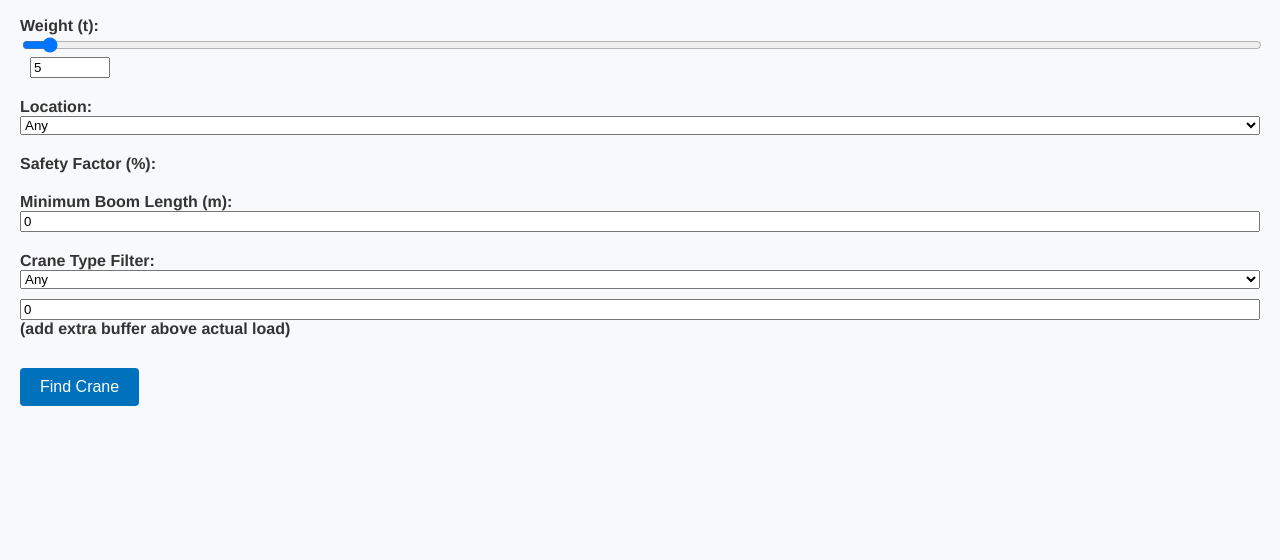
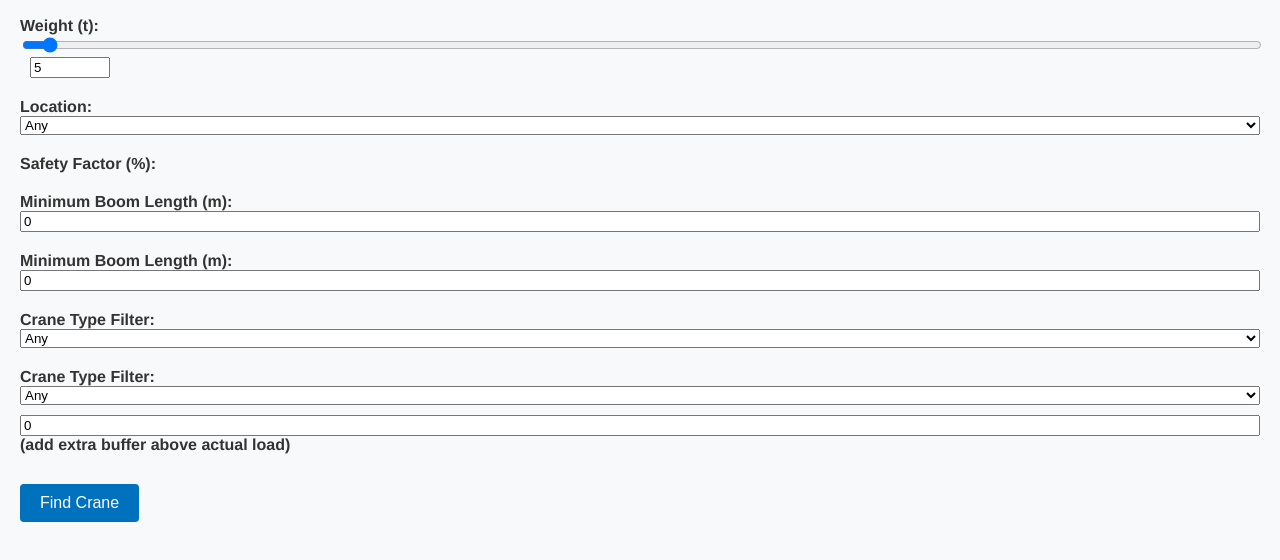
Before and after one commit to reekdeep/reekdeep.github.io, a plain HTML site: page index.html in a window 1280 px wide. Shown: the part 168-728 px from the top of the page. Drawn offline with Linux system fonts and the light colour scheme.

Commit message:
Initial site

```diff
--- a/index.html
+++ b/index.html
@@ -124,6 +124,27 @@
 </label>
 
 <label>
+    Minimum Boom Length (m):
+    <input type="number" id="minBoom" min="0" step="0.1" value="0">
+  </label>
+
+  <label>
+    Crane Type Filter:
+    <select id="craneType">
+      <option value="Any">Any</option>
+      <option value="All Terrain">All Terrain</option>
+      <option value="Franna">Franna</option>
+      <option value="Maeda">Maeda</option>
+      <option value="Grove">Grove</option>
+      <option value="Kato">Kato</option>
+      <option value="Demag">Demag</option>
+      <option value="Liehbherr">Liehbherr</option>
+      <option value="Tadano">Tadano</option>
+    </select>
+  </label>
+
+
+<label>
   Crane Type Filter:
   <select id="craneType">
     <option value="Any">Any</option>
@@ -171,6 +192,8 @@
       });
 
     function findCrane() {
+      const minBoom = parseFloat(document.getElementById("minBoom").value) || 0;
+      const craneType = document.getElementById("craneType").value;
       const radius = parseFloat(document.getElementById("radius").value);
       const weight = parseFloat(document.getElementById("weight").value);
       const safetyPercent = parseFloat(document.getElementById("safetyFactor").value) || 0;
@@ -182,9 +205,13 @@
       .filter(c =>
   c.crane &&
   !isNaN(c.lift) &&
+  (!c.boom || parseFloat(c.boom) >= minBoom) &&
   Math.abs(c.radius - radius) <= 1 &&
   (location === 'Any' || c.location === location) &&
+  (craneType === 'Any' || c.crane.includes(craneType)) &&
   !(c.crane.trim().startsWith("25T") && c.crane.includes("Kato") && c.location === "Hobart")
+)
+
 )
 
 
@@ -255,7 +282,9 @@
         return;
       }
 
-
+       tbody.innerHTML += `<tr><td colspan="5" style="color: #a00; font-weight: bold;">
+         ⚠️ Multi-crane lifts involve complex coordination, ground prep, and synchronized control. Always consult a qualified lift engineer for planning and approvals.
+         </td></tr>`;
       tbody.innerHTML = `<tr><td colspan="5">No crane or crane team available for that load at that radius.</td></tr>`;
       table.style.display = "table";
     }
```
Lines whose indentation alone changed are shown as unchanged.
